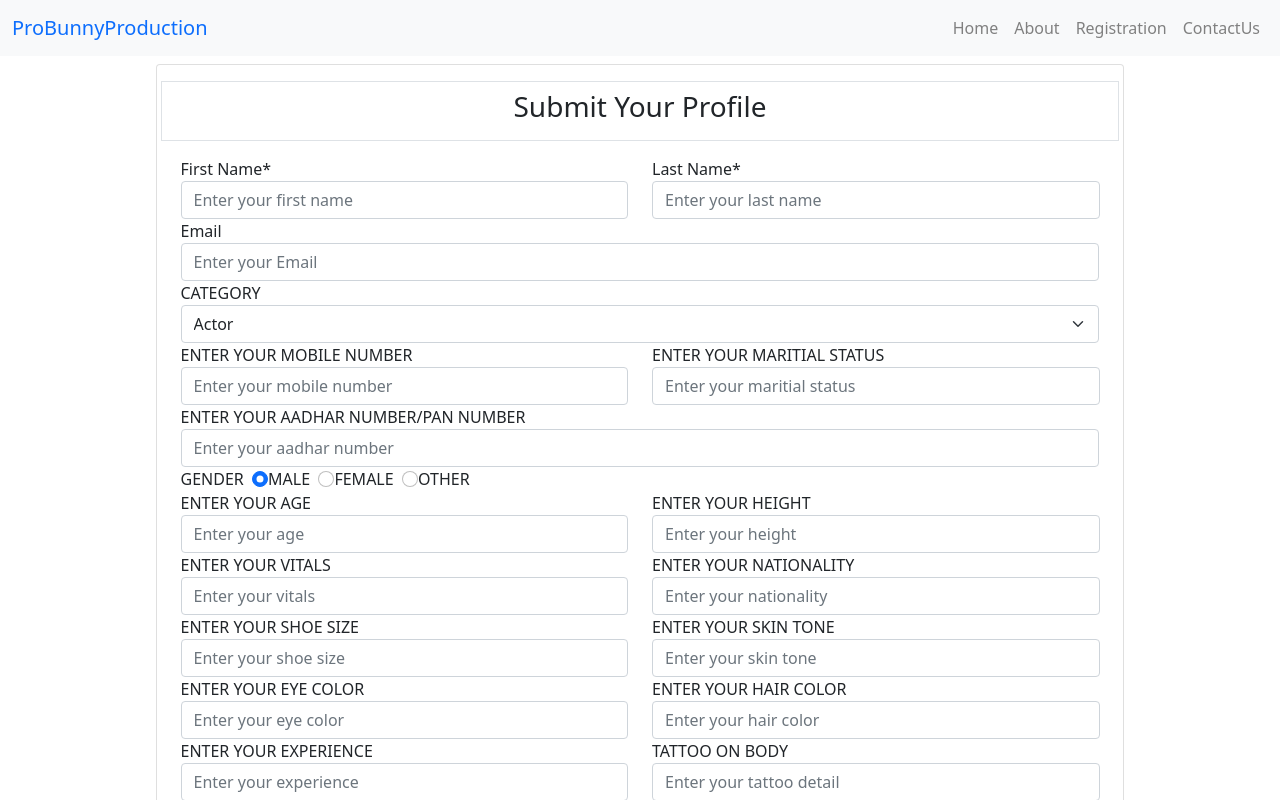
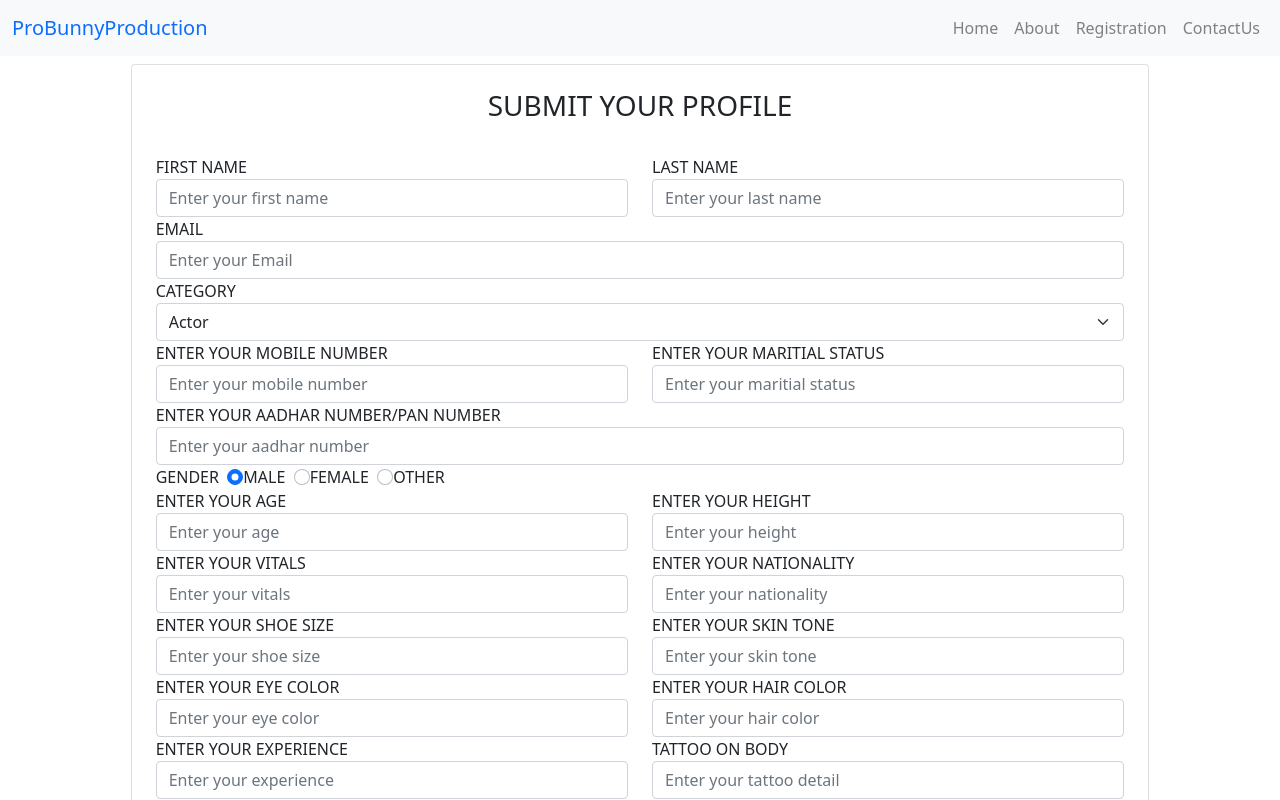
Before and after one commit to vinaysharma7503/ProBunny-Web, a React (Vite) app: page /registration in a window 1280 px wide. Shown: the top 800 px of the page. Built offline with nearby package versions, Linux system fonts and the light colour scheme.

Commit message:
working on home page

```diff
--- a/src/Pages/Registration/Registration.tsx
+++ b/src/Pages/Registration/Registration.tsx
@@ -14,9 +14,9 @@ const Registration = (props: Props) => {
                         <div className="card">
                             <div className="card-body">
                                 <div className="row">
-                                    <div className="col-md-12 border p-2">
+                                    <div className="col-md-12 p-2">
                                         <h3 className="text-center">
-                                            Submit Your Profile
+                                            SUBMIT YOUR PROFILE
                                         </h3>
                                     </div>
                                     <div className="col-md-12 pt-2">
@@ -27,7 +27,7 @@ const Registration = (props: Props) => {
                                         >
                                             <div className="form-group row">
                                                 <div className="form-group-wraper col">
-                                                    <label>First Name*</label>
+                                                    <label>FIRST NAME</label>
                                                     <input
                                                         type="name"
                                                         className="form-control"
@@ -37,7 +37,7 @@ const Registration = (props: Props) => {
                                                     />
                                                 </div>
                                                 <div className="form-group-wraper col">
-                                                    <label>Last Name*</label>
+                                                    <label>LAST NAME</label>
                                                     <input
                                                         type="name"
                                                         className="form-control"
@@ -49,7 +49,7 @@ const Registration = (props: Props) => {
                                             </div>
                                             <div className="form-group row">
                                                 <div className="form-group-wraper col">
-                                                    <label>Email</label>
+                                                    <label>EMAIL</label>
                                                     <input
                                                         type="email"
                                                         className="form-control"
```
